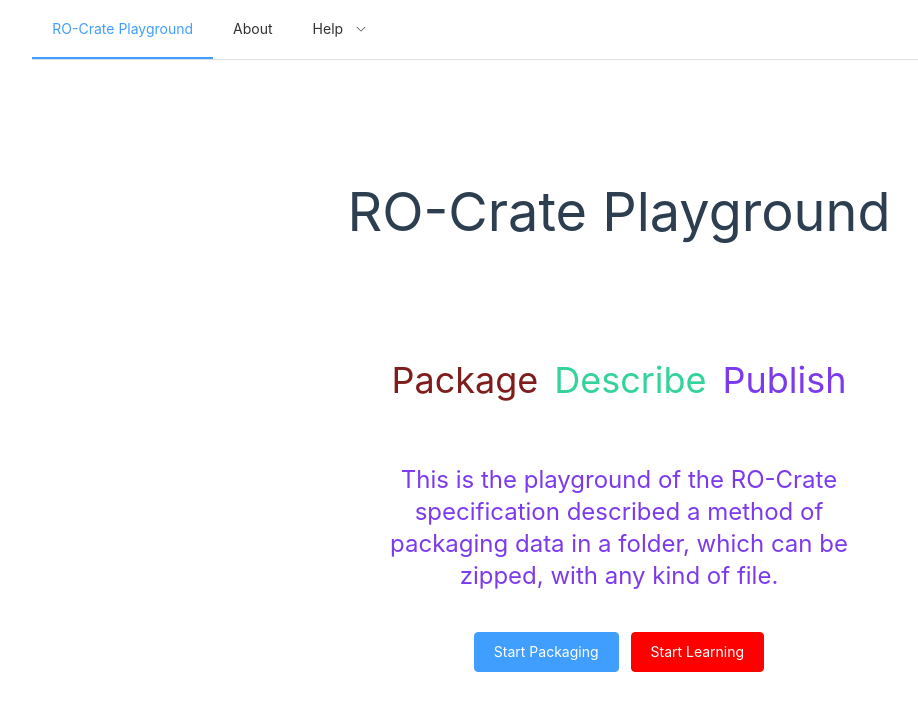
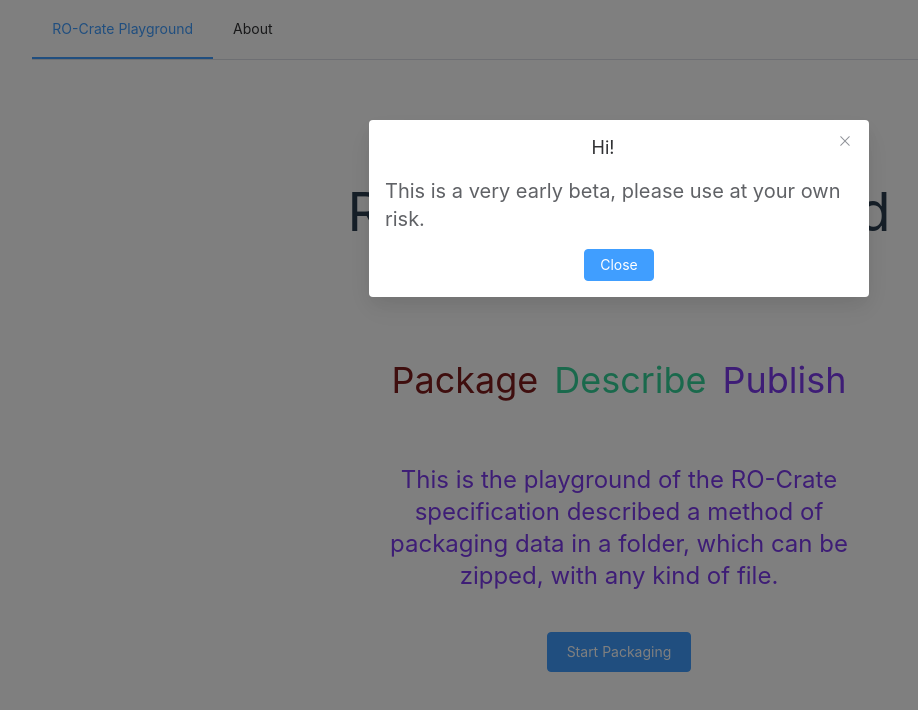
Before and after one commit to Language-Research-Technology/ro-crate-playground, a Vue app in the folder ui/: page / in a window 1280 px wide. Shown: the top 710 px of the page, without its empty margins (21-939 px from the left). Built offline with nearby package versions, Linux system fonts and the light colour scheme; no server answers.

Commit message:
added dialog

```diff
--- a/ui/src/App.vue
+++ b/ui/src/App.vue
@@ -1,6 +1,12 @@
 <script setup>
-import { RouterLink, RouterView } from 'vue-router'
+import {RouterLink, RouterView} from 'vue-router'
 import Navigation from './components/Navigation.vue';
+import {onMounted, ref} from 'vue';
+const centerDialogVisible = ref(false);
+
+onMounted(() => {
+  centerDialogVisible.value = true
+});
 </script>
 
 <template>
@@ -18,4 +24,16 @@ import Navigation from './components/Navigation.vue';
       </main>
     </el-col>
   </el-row>
+  <el-dialog v-model="centerDialogVisible" title="Hi!" width="500" center>
+    <h3 class="text-xl">
+      This is a very early beta, please use at your own risk.
+    </h3>
+    <template #footer>
+      <div class="dialog-footer">
+        <el-button type="primary" @click="centerDialogVisible = false">
+          Close
+        </el-button>
+      </div>
+    </template>
+  </el-dialog>
 </template>
--- a/ui/src/components/Navigation.vue
+++ b/ui/src/components/Navigation.vue
@@ -17,12 +17,12 @@ const handleSelect = (key: string, keyPath: string[]) => {
   >
     <el-menu-item index="1" route="/">RO-Crate Playground</el-menu-item>
     <el-menu-item index="2" route="/about">About</el-menu-item>
-    <el-sub-menu index="3">
-      <template #title>Help</template>
-      <el-menu-item index="3-1">RoCrate</el-menu-item>
-      <el-menu-item index="3-2">Crate-O</el-menu-item>
-      <el-menu-item index="3-3">LDaCA</el-menu-item>
-    </el-sub-menu>
+<!--    <el-sub-menu index="3">-->
+<!--      <template #title>Help</template>-->
+<!--      <el-menu-item index="3-1">RoCrate</el-menu-item>-->
+<!--      <el-menu-item index="3-2">Crate-O</el-menu-item>-->
+<!--      <el-menu-item index="3-3">LDaCA</el-menu-item>-->
+<!--    </el-sub-menu>-->
   </el-menu>
   <div class="h-6" />
 
--- a/ui/src/views/AboutView.vue
+++ b/ui/src/views/AboutView.vue
@@ -1,6 +1,6 @@
 <template>
   <div class="about">
-    <h1>This is an about page</h1>
+    <h1>This project is backed by LDaCA and its members. For more please visit <a href="www.ldaca.edu.au">www.ldaca.edu.au</a> </h1>
   </div>
 </template>
 
--- a/ui/src/views/HomeView.vue
+++ b/ui/src/views/HomeView.vue
@@ -35,9 +35,6 @@ import {RouterLink} from 'vue-router'
             <el-button type="primary" color="" size="large">
               <RouterLink to="/explorer">Start Packaging</RouterLink>
             </el-button>
-            <el-button type="primary" color="red" size="large">
-              <RouterLink to="/help">Start Learning</RouterLink>
-            </el-button>
           </div>
         </el-col>
       </el-row>
```
Also changed, not shown: 2 other files (tests, documents, lock files or other folders).
